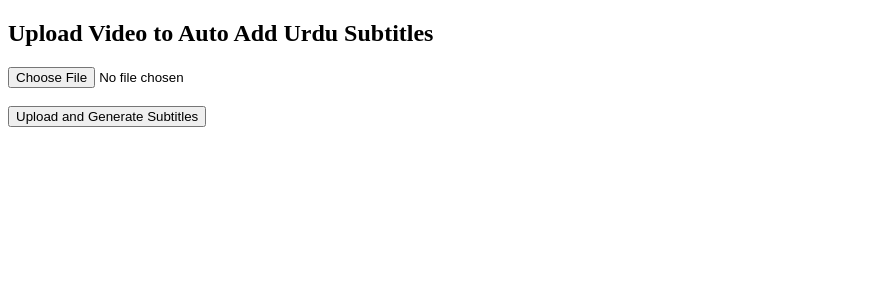
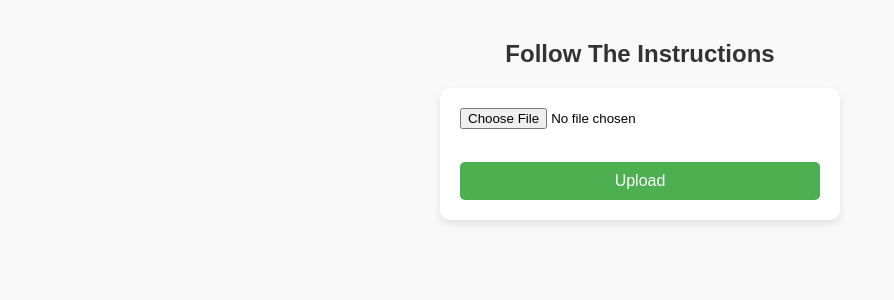
Before and after one commit to Hamza123455/flask-subtitles, a Flask app: page / in a window 1280 px wide. Shown: the top 300 px of the page, without its empty margins (0-894 px from the left). Run offline with Flask 3, Linux system fonts and the light colour scheme.

Commit message:
Update index.html

```diff
--- a/templates/index.html
+++ b/templates/index.html
@@ -3,13 +3,59 @@
 <head>
   <meta charset="UTF-8" />
   <title>Upload Video for Urdu Subtitles</title>
+  <style>
+    body {
+      font-family: Arial, sans-serif;
+      padding: 20px;
+      margin: 0;
+      background-color: #f9f9f9;
+      display: flex;
+      flex-direction: column;
+      align-items: center;
+    }
+
+    h2 {
+      text-align: center;
+      color: #333;
+    }
+
+    form {
+      background-color: #fff;
+      padding: 20px;
+      border-radius: 10px;
+      box-shadow: 0 4px 8px rgba(0, 0, 0, 0.1);
+      width: 100%;
+      max-width: 400px;
+      box-sizing: border-box;
+    }
+
+    input[type="file"] {
+      width: 100%;
+    }
+
+    input[type="submit"] {
+      width: 100%;
+      margin-top: 15px;
+      padding: 10px;
+      background-color: #4CAF50;
+      color: white;
+      border: none;
+      border-radius: 5px;
+      font-size: 16px;
+      cursor: pointer;
+    }
+
+    input[type="submit"]:hover {
+      background-color: #45a049;
+    }
+  </style>
 </head>
 <body>
-  <h2>Upload Video to Auto Add Urdu Subtitles</h2>
+  <h2>Follow The Instructions</h2>
   <form method="POST" enctype="multipart/form-data" action="/upload">
     <input type="file" name="video" accept="video/*" required />
     <br/><br/>
-    <input type="submit" value="Upload and Generate Subtitles" />
+    <input type="submit" value="Upload" />
   </form>
 </body>
 </html>
```
